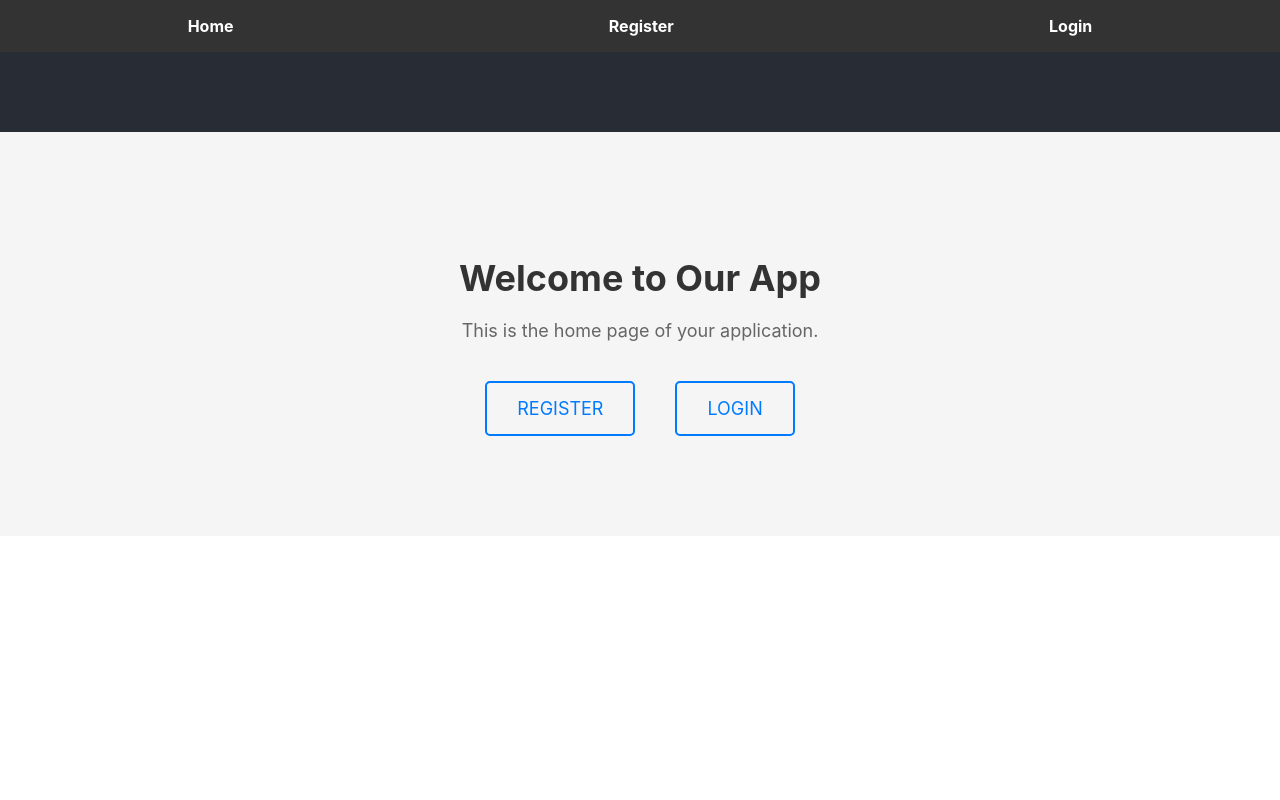
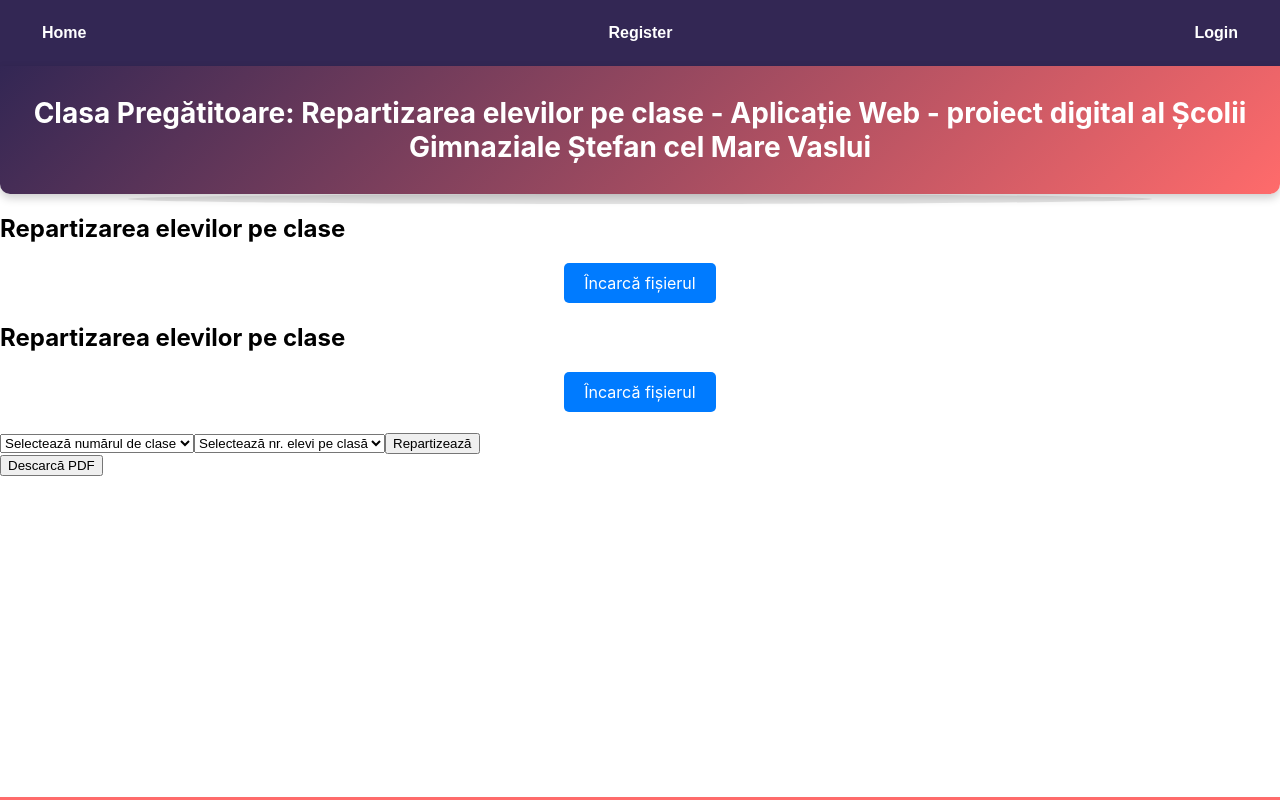
Before and after one commit to nabuco75/repartizare-pe-clase2, a React (Create React App) app: page / in a window 1280 px wide. Built offline with nearby package versions, Linux system fonts and the light colour scheme.

Commit message:
multe componente-file uploader, generate pdf

```diff
--- a/package.json
+++ b/package.json
@@ -7,11 +7,14 @@
     "@testing-library/react": "^13.4.0",
     "@testing-library/user-event": "^13.5.0",
     "firebase": "^10.7.2",
+    "pdf-lib": "^1.17.1",
+    "prop-types": "^15.8.1",
     "react": "^18.2.0",
     "react-dom": "^18.2.0",
     "react-router-dom": "^6.21.3",
     "react-scripts": "5.0.1",
-    "web-vitals": "^2.1.4"
+    "web-vitals": "^2.1.4",
+    "xlsx": "^0.18.5"
   },
   "scripts": {
     "start": "react-scripts start",
--- a/src/App.css
+++ b/src/App.css
@@ -1,38 +1,35 @@
-.App {
+/* Header */
+.header {
+  background: linear-gradient(135deg, var(--navbar-color) 0%, #ff6b6b 100%); /* Gradient între verde și roșu */
+  color: white;
+  padding: 30px;
   text-align: center;
+  font-size: 28px;
+  font-weight: bold;
+  box-shadow: 0 4px 10px rgba(0, 0, 0, 0.2);
+  border-radius: 0 0 10px 10px; /* Rotunjirea colțurilor inferioare */
+  position: relative;
+  z-index: 1;
 }
 
-.App-logo {
-  height: 40vmin;
-  pointer-events: none;
+/* Efect de umbrire și tranziție */
+.header::after {
+  content: "";
+  position: absolute;
+  top: 100%;
+  left: 50%;
+  width: 80%;
+  height: 10px;
+  background: rgba(0, 0, 0, 0.1);
+  border-radius: 50%;
+  transform: translateX(-50%);
+  z-index: -1;
 }
 
-@media (prefers-reduced-motion: no-preference) {
-  .App-logo {
-    animation: App-logo-spin infinite 20s linear;
+/* Adaptarea la ecrane mici */
+@media (max-width: 768px) {
+  .header {
+    font-size: 24px;
+    padding: 20px;
   }
 }
-
-.App-header {
-  background-color: #282c34;
-  min-height: 10vh;
-  display: flex;
-  flex-direction: column;
-  align-items: center;
-  justify-content: center;
-  font-size: calc(10px + 2vmin);
-  color: white;
-}
-
-.App-link {
-  color: #61dafb;
-}
-
-@keyframes App-logo-spin {
-  from {
-    transform: rotate(0deg);
-  }
-  to {
-    transform: rotate(360deg);
-  }
-}
--- a/src/App.js
+++ b/src/App.js
@@ -9,17 +9,19 @@ import Landing from "./components/Landing";
 function App() {
   return (
     <Router>
+      <div className="navbar">
+        {" "}
         <Navbar />
-      <div className="App">
-        <header className="App-header"></header>
-        <main>
+      </div>
+      <div className="header"> Clasa Pregătitoare: Repartizarea elevilor pe clase - Aplicație Web - proiect digital al Școlii Gimnaziale Ștefan cel Mare Vaslui</div>
+      <main className="main-content">
+        {" "}
         <Routes>
           <Route path="/" element={<Landing />} />
           <Route path="/register" element={<RegistrationForm />} />
           <Route path="/login" element={<Login />} />
         </Routes>
       </main>
-      </div>
     </Router>
   );
 }
--- /dev/null
+++ b/src/components/FileUploader.css
@@ -0,0 +1,30 @@
+/* FileUploader.css (poți crea un fișier separat pentru stilizare) */
+
+/* Stilizăm containerul pentru încărcarea fișierului */
+div.FileUploader {
+  display: flex;
+  flex-direction: column;
+  align-items: center;
+  margin: 20px;
+}
+
+/* Stilizăm inputul pentru fișier ascuns */
+input[type="file"] {
+  display: none;
+}
+
+/* Stilizăm butonul de încărcare */
+label.FileUploader-label {
+  cursor: pointer;
+  background-color: #007bff; /* Culoarea de fundal */
+  color: #fff; /* Culoarea textului */
+  padding: 10px 20px; /* Mărimea și spațiul butonului */
+  border: none; /* Eliminăm bordura */
+  border-radius: 5px; /* Adăugăm colțuri rotunjite */
+  transition: background-color 0.3s ease; /* Efect de tranziție la hover */
+}
+
+/* Stilizăm butonul la hover */
+label.FileUploader-label:hover {
+  background-color: #0056b3; /* Schimbăm culoarea de fundal la hover */
+}
--- /dev/null
+++ b/src/components/FileUploader.jsx
@@ -0,0 +1,28 @@
+import React from "react";
+import PropTypes from "prop-types"; // Importă PropTypes
+import "./FileUploader.css";
+
+function FileUploader({ onFileUpload }) {
+  const handleFileChange = (e) => {
+    const file = e.target.files[0];
+    if (file) {
+      onFileUpload(file);
+    }
+  };
+
+  return (
+    <div className="FileUploader">
+      <label className="FileUploader-label">
+        Încarcă fișierul
+        <input type="file" accept=".xlsx" onChange={handleFileChange} />
+      </label>
+    </div>
+  );
+}
+
+// Validează tipul prop-ului "onFileUpload"
+FileUploader.propTypes = {
+  onFileUpload: PropTypes.func.isRequired,
+};
+
+export default FileUploader;
--- /dev/null
+++ b/src/components/GeneratePDFButton.jsx
@@ -0,0 +1,50 @@
+import React from "react";
+import { PDFDocument, rgb } from "pdf-lib";
+import PropTypes from "prop-types";
+
+function GeneratePDFButton({ clase }) {
+  // Validați tipul prop-ului "clase" folosind PropTypes
+  GeneratePDFButton.propTypes = {
+    clase: PropTypes.array.isRequired, // Specificați tipul și că este obligatoriu
+  };
+
+  const generatePDF = async () => {
+    const pdfDoc = await PDFDocument.create();
+    const page = pdfDoc.addPage([600, 400]);
+
+    // Adăugăm conținutul PDF aici
+    const content = page.drawText("Repartizarea elevilor:", {
+      x: 50,
+      y: page.getHeight() - 50,
+      size: 30,
+      color: rgb(0, 0, 0), // Culoarea textului (negru)
+    });
+
+    // Adăugăm datele despre repartizarea elevilor
+    let yOffset = page.getHeight() - 100;
+    for (const clasa of clase) {
+      content.drawText(`Clasa:`, { x: 50, y: yOffset, size: 18, color: rgb(0, 0, 0) });
+      yOffset -= 25;
+      for (const elev of clasa) {
+        content.drawText(`- ${elev.nume}`, { x: 70, y: yOffset, size: 14, color: rgb(0, 0, 0) });
+        yOffset -= 20;
+      }
+      yOffset -= 10;
+    }
+
+    const pdfBytes = await pdfDoc.save();
+    const blob = new Blob([pdfBytes], { type: "application/pdf" });
+    const blobUrl = URL.createObjectURL(blob);
+
+    const a = document.createElement("a");
+    a.href = blobUrl;
+    a.download = "repartizare_elevi.pdf";
+    a.click();
+
+    URL.revokeObjectURL(blobUrl);
+  };
+
+  return <button onClick={generatePDF}>Descarcă PDF</button>;
+}
+
+export default GeneratePDFButton;
--- a/src/components/Landing.css
+++ b/src/components/Landing.css
@@ -3,7 +3,7 @@
 .landing-container {
   background-color: #f5f5f5; /* Background color for the landing page */
   text-align: center;
-  padding: 100px 0;
+  padding: 20px 0;
 }
 
 h1 {
--- a/src/components/Landing.jsx
+++ b/src/components/Landing.jsx
@@ -1,22 +1,27 @@
-import React from "react";
-import { Link } from "react-router-dom";
-import "./Landing.css";
+import React, { useState } from "react";
+import RepartizareElevi from "./RepartizareElevi";
+import GeneratePDFButton from "./GeneratePDFButton";
+import FileUploader from "./FileUploader";
 
-const Landing = () => {
+function Landing() {
+  const [file, setFile] = useState(null);
+
+  const handleFileUpload = (uploadedFile) => {
+    setFile(uploadedFile);
+  };
+
   return (
-    <div className="landing-container">
-      <h1>Welcome to Our App</h1>
-      <p>This is the home page of your application.</p>
-      <div className="action-buttons">
-        <Link to="/register" className="register-button">
-          Register
-        </Link>
-        <Link to="/login" className="login-button">
-          Login
-        </Link>
-      </div>
+    <div>
+      <h2>Repartizarea elevilor pe clase</h2>
+      <FileUploader onFileUpload={handleFileUpload} />
+
+      {/* Adăugăm componenta pentru repartizarea elevilor */}
+      <RepartizareElevi file={file} />
+
+      {/* Adăugăm componenta pentru generarea PDF-ului */}
+      <GeneratePDFButton />
     </div>
   );
-};
+}
 
 export default Landing;
--- a/src/components/Navbar.css
+++ b/src/components/Navbar.css
@@ -1,29 +1,61 @@
+/* Stilurile pentru bara de navigare */
 nav {
-  background-color: #333;
+  background-color: var(--navbar-color); /* Culoare verde strălucitoare */
   color: white;
   display: flex;
-  justify-content: space-around;
-  padding: 1em 0;
-  box-shadow: 0 2px 4px rgba(0, 0, 0, 0.1);
+  justify-content: space-between;
+  align-items: center;
+  padding: 1em;
+  font-family: "Montserrat", sans-serif;
+  box-shadow: 0 4px 6px rgba(0, 0, 0, 0.2);
 }
 
+/* Stil pentru efectul de linie de sub navbar */
+nav::before {
+  content: "";
+  position: absolute;
+  bottom: 0;
+  left: 0;
+  width: 100%;
+  height: 3px;
+  background-color: #ff6b6b; /* Culoare roșie pentru linie */
+  transform: scaleX(0); /* Inițial, linia are o lățime de 0 */
+  transform-origin: right;
+  transition: transform 0.3s ease-in-out;
+}
+
+/* Efect la hover pentru linia de sub navbar */
+nav:hover::before {
+  transform: scaleX(1); /* La hover, linia crește până la lățimea completă */
+  transform-origin: left;
+}
+
+/* Stil pentru link-urile din bara de navigare */
 nav a {
   color: white;
   text-decoration: none;
   font-weight: bold;
-  transition: color 0.3s ease-in-out;
+  padding: 0.5em 1em;
+  border-radius: 5px;
+  transition: background-color 0.3s ease-in-out;
+  position: relative;
+  margin: 0 10px;
 }
 
+/* Stil pentru link-urile atunci când sunt hover */
 nav a:hover {
-  color: #4caf50;
+  background-color: #ff6b6b; /* Culoare roșie la hover */
+  color: white;
 }
 
+/* Stil pentru bara de navigare la ecrane mai mici (max-width: 768px) */
 @media (max-width: 768px) {
   nav {
     flex-direction: column;
+    align-items: center;
   }
 
   nav a {
-    margin-bottom: 0.5em;
+    margin: 10px 0;
   }
 }
--- /dev/null
+++ b/src/components/RepartizareElevi.jsx
@@ -0,0 +1,93 @@
+import React, { useState } from "react";
+import GeneratePDFButton from "./GeneratePDFButton";
+import * as XLSX from "xlsx"; // Importă XLSX
+import FileUploader from "./FileUploader";
+
+function RepartizareElevi() {
+  const [file, setFile] = useState(null);
+  const [numarClase, setNumarClase] = useState("");
+  const [numarEleviPeClasa, setNumarEleviPeClasa] = useState("");
+  const [clase, setClase] = useState([]);
+
+  const handleFileChange = (e) => {
+    setFile(e.target.files[0]);
+  };
+
+  const handleNumarClaseChange = (e) => {
+    setNumarClase(e.target.value);
+  };
+
+  const handleNumarEleviPeClasaChange = (e) => {
+    setNumarEleviPeClasa(e.target.value);
+  };
+
+  const handleRepartizare = () => {
+    if (file && numarClase && numarEleviPeClasa) {
+      const reader = new FileReader();
+      reader.onload = (e) => {
+        const data = e.target.result;
+        const workbook = XLSX.read(data, { type: "binary" });
+        const sheetName = workbook.SheetNames[0];
+        const worksheet = workbook.Sheets[sheetName];
+        const jsonData = XLSX.utils.sheet_to_json(worksheet);
+
+        // Sortăm lista de elevi alfabetic, având grijă la diacritice
+        const eleviSortati = jsonData.sort((a, b) => a.nume.localeCompare(b.nume, "ro"));
+
+        // Distribuim elevii în clase
+        const clase = Array.from({ length: numarClase }, () => []);
+        let indexClasa = 0;
+
+        // Repartizăm întâi fetele
+        eleviSortati
+          .filter((e) => e.gen === "F")
+          .forEach((elev) => {
+            clase[indexClasa % numarClase].push(elev);
+            indexClasa++;
+          });
+
+        // Apoi repartizăm băieții
+        eleviSortati
+          .filter((e) => e.gen === "M")
+          .forEach((elev) => {
+            clase[indexClasa % numarClase].push(elev);
+            indexClasa++;
+          });
+
+        // Actualizăm starea cu clasele repartizate
+        setClase(clase);
+      };
+      reader.readAsBinaryString(file);
+    } else {
+      alert("Selectează un fișier, numărul de clase și numărul de elevi pe clasă!");
+    }
+  };
+
+  return (
+    <div>
+      <h2>Repartizarea elevilor pe clase</h2>
+      <FileUploader onFileUpload={handleFileChange} /> {/* Aici adăugăm FileUploader cu handlerul corect */}
+      <select value={numarClase} onChange={handleNumarClaseChange}>
+        <option value="">Selectează numărul de clase</option>
+        {Array.from({ length: 12 }, (_, i) => i + 1).map((numar) => (
+          <option key={numar} value={numar}>
+            {numar} clase
+          </option>
+        ))}
+      </select>
+      <select value={numarEleviPeClasa} onChange={handleNumarEleviPeClasaChange}>
+        <option value="">Selectează nr. elevi pe clasă</option>
+        {Array.from({ length: 13 }, (_, i) => i + 10).map((numar) => (
+          <option key={numar} value={numar}>
+            {numar} elevi
+          </option>
+        ))}
+      </select>
+      <button onClick={handleRepartizare}>Repartizează</button>
+      {/* Adăugăm componenta pentru generarea PDF-ului */}
+      {clase.length > 0 && <GeneratePDFButton clase={clase} />}
+    </div>
+  );
+}
+
+export default RepartizareElevi;
--- a/src/index.css
+++ b/src/index.css
@@ -10,6 +10,7 @@ code {
 }
 :root {
   --navbar-color: hsla(256, 37%, 24%, 1);
+  --header-color: hsla(197, 85%, 44%, 1);
   --text-color: hsla(325, 100%, 91%, 1);
   --background-color: hsla(40, 76%, 88%, 1);
   --background-color-warm: hsla(60, 20%, 90%, 1);
```
Also changed, not shown: 1 other file (tests, documents, lock files or other folders). Lines whose indentation alone changed are shown as unchanged.
